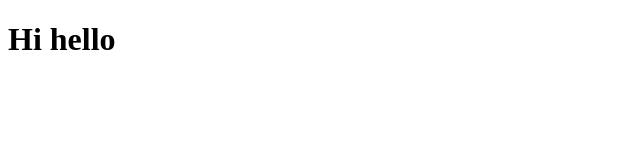
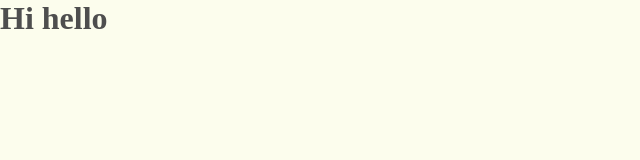
Before and after one commit to AitorSerrano/pruebas-git, a plain HTML site: page index.html in a window 1280 px wide. Shown: the whole page, without its empty margins (0-640 px from the left). Drawn offline with Linux system fonts and the light colour scheme.

Commit message:
Añadido CSS

```diff
--- a/index.html
+++ b/index.html
@@ -4,6 +4,7 @@
     <meta charset="UTF-8">
     <meta http-equiv="X-UA-Compatible" content="IE=edge">
     <meta name="viewport" content="width=device-width, initial-scale=1.0">
+    <link rel="stylesheet" href="style.css">
     <title>Prueba git</title>
 
 </head>
--- /dev/null
+++ b/style.css
@@ -0,0 +1,8 @@
+*{
+    margin:0; padding:0;
+    box-sizing: border-box;
+}
+body{
+    background:rgb(252, 253, 237);
+    color:rgb(78, 78, 78);
+}
```
